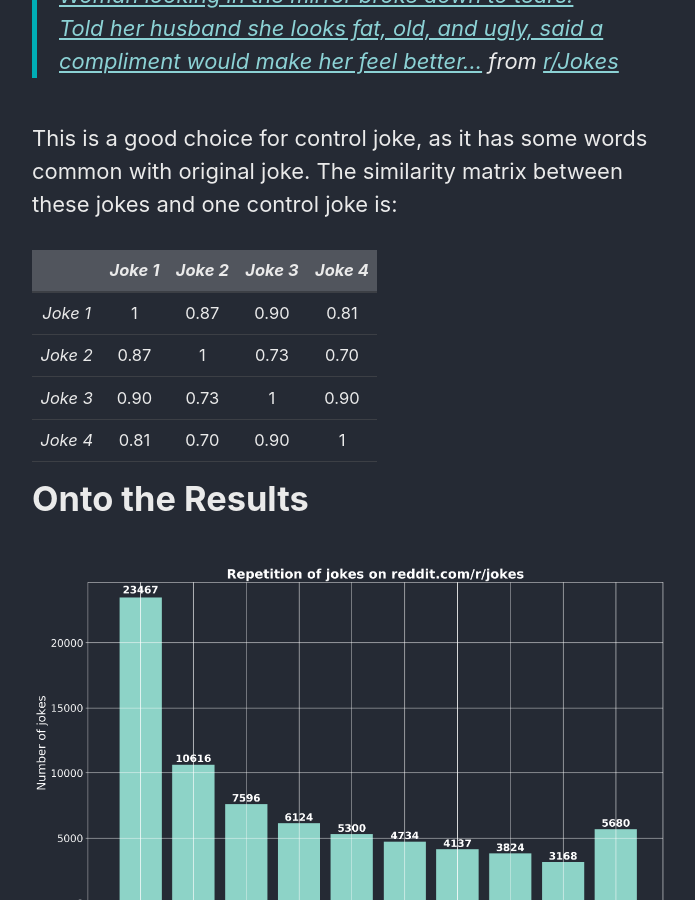
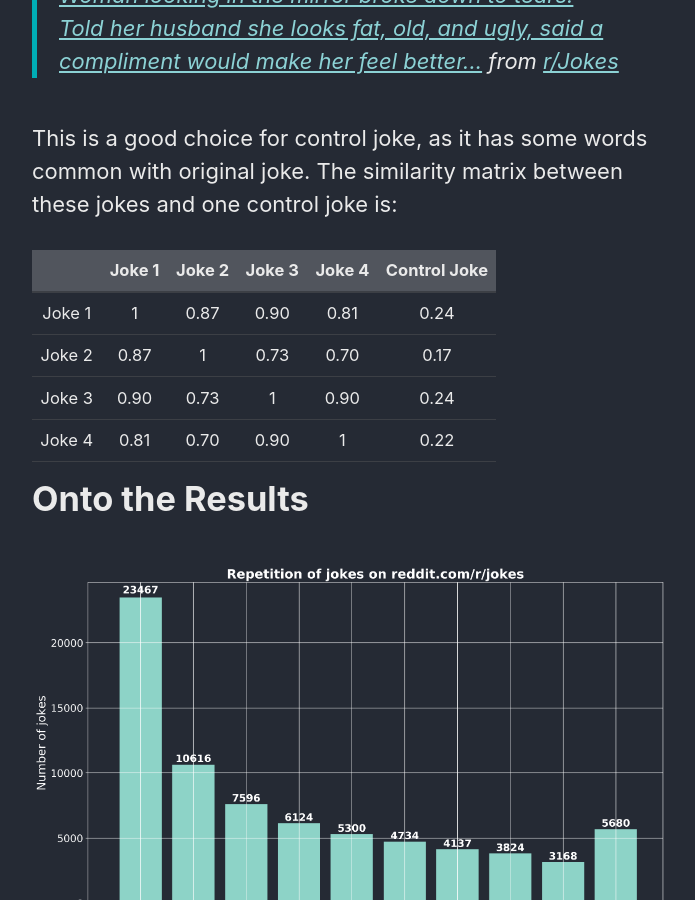
Before and after one commit to leme-cosmo/abhilash_sw, a Jekyll site: the page built from _posts/2019-12-31-reddit-jokes.md, in a window 1280 px wide and 900 px high, scrolled down 4120 px. Shown: the whole window, without its empty margins (290-985 px from the left). Built offline with Jekyll 4.4.1, drawn with Linux system fonts in a browser that asks for light colours; cached includes are drawn as plain includes; nearby versions of some CDN libraries; comment, search, counter and statistics services are not loaded.

Commit message:
Added sample similarity matrix

```diff
--- a/_posts/2019-12-31-reddit-jokes.md
+++ b/_posts/2019-12-31-reddit-jokes.md
@@ -63,12 +63,12 @@ To demonstrate this method, take the example above. There are four similar jokes
 
 This is a good choice for control joke, as it has some words common with original joke. The similarity matrix between these jokes and one control joke is:
 
-|          | *Joke 1* | *Joke 2* | *Joke 3* | *Joke 4* |
-| :------: | :------: | :------: | :------: | :------: |
-| *Joke 1* |    1     |   0.87   |   0.90   |   0.81   |
-| *Joke 2* |   0.87   |    1     |   0.73   |   0.70   |
-| *Joke 3* |   0.90   |   0.73   |    1     |   0.90   |
-| *Joke 4* |   0.81   |   0.70   |   0.90   |    1     |
+|        | Joke 1 | Joke 2 | Joke 3 | Joke 4 | Control Joke |
+| :----: | :----: | :----: | :----: | :----: | :----------: |
+| Joke 1 |   1    |  0.87  |  0.90  |  0.81  |     0.24     |
+| Joke 2 |  0.87  |   1    |  0.73  |  0.70  |     0.17     |
+| Joke 3 |  0.90  |  0.73  |   1    |  0.90  |     0.24     |
+| Joke 4 |  0.81  |  0.70  |  0.90  |   1    |     0.22     |
 
 # Onto the Results
 
```
